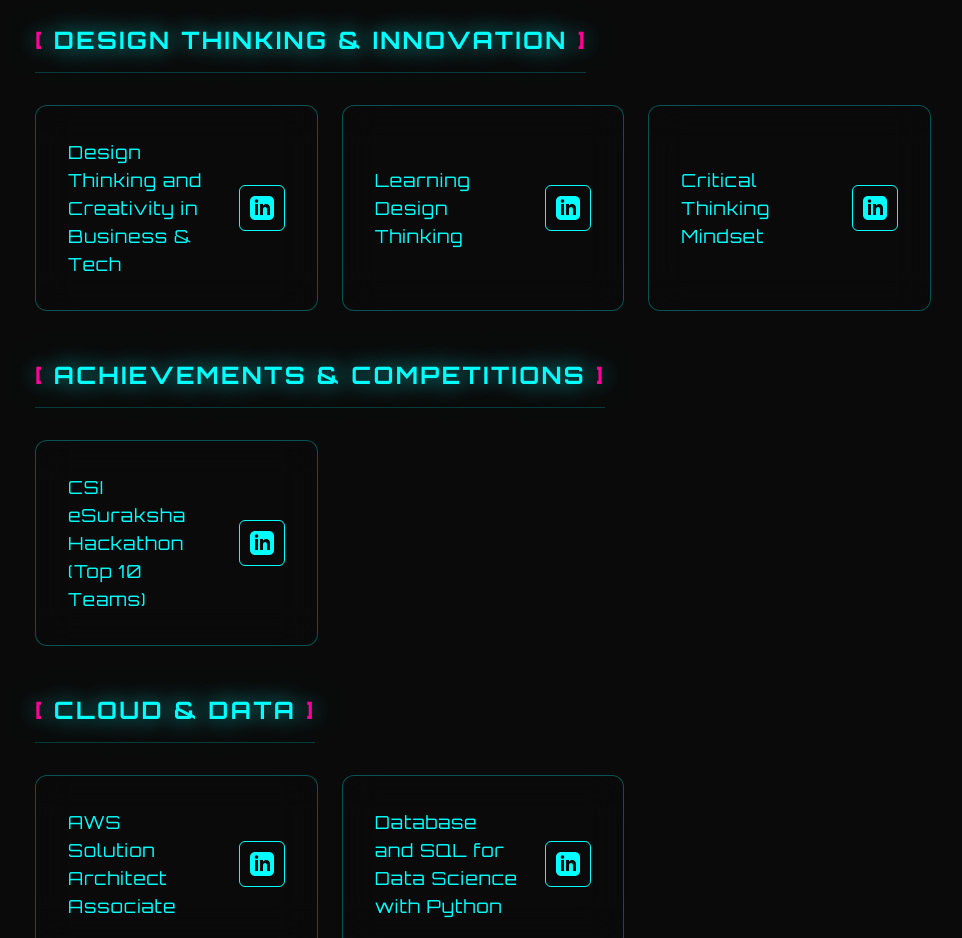
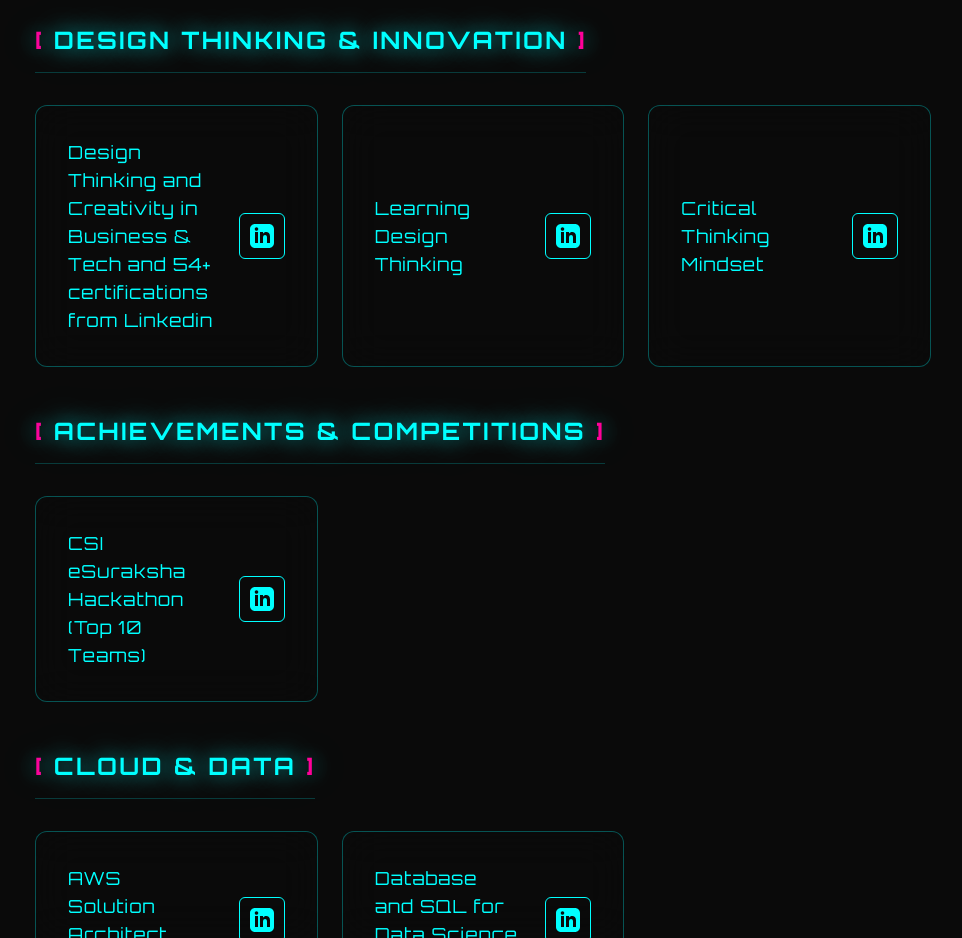
Before and after one commit to Pavan8104/Pavan-Sharma-portfolio, a React (Vite) app: page / in a window 1280 px wide. Shown: the part 6820-7758 px from the top of the page, without its empty margins (157-1119 px from the left). Built offline with nearby package versions, Linux system fonts and the light colour scheme; no server answers.

Commit message:
all certifications done

```diff
--- a/src/data/certifications.ts
+++ b/src/data/certifications.ts
@@ -25,7 +25,7 @@ export const certifications: Certification[] = [
     id: 'cert-3',
     category: 'Programming & Development',
     title: 'Web Designing Certification (Chandigarh University)',
-    link: 'https://www.linkedin.com/',
+    link: 'https://www.linkedin.com/posts/pavan-sharma-1645ab276_greetings-for-all-activity-7094561949845221377-lF3Q?utm_source=share&utm_medium=member_desktop&rcm=ACoAAENdERwBzBNT4Sfdin3sXvG4oMBMPST9UWs',
   },
   {
     id: 'cert-4',
@@ -38,8 +38,8 @@ export const certifications: Certification[] = [
   {
     id: 'cert-5',
     category: 'Design Thinking & Innovation',
-    title: 'Design Thinking and Creativity in Business & Tech',
-    link: 'https://www.linkedin.com/',
+    title: 'Design Thinking and Creativity in Business & Tech and 54+ certifications from Linkedin',
+    link: 'https://www.linkedin.com/posts/pavan-sharma-1645ab276_radhey-radhey-very-happy-to-share-activity-7121114126059237377-rd1e?utm_source=share&utm_medium=member_desktop&rcm=ACoAAENdERwBzBNT4Sfdin3sXvG4oMBMPST9UWs',
   },
   {
     id: 'cert-6',
@@ -59,7 +59,7 @@ export const certifications: Certification[] = [
     id: 'cert-8',
     category: 'Achievements & Competitions',
     title: 'CSI eSuraksha Hackathon (Top 10 Teams)',
-    link: 'https://www.linkedin.com/',
+    link: 'https://www.linkedin.com/posts/pavan-sharma-1645ab276_techenthusiast-codingchallenge-cybersecurity-activity-7144689529268887552-IUfQ?utm_source=share&utm_medium=member_desktop&rcm=ACoAAENdERwBzBNT4Sfdin3sXvG4oMBMPST9UWs',
   },
 
   // Cloud & Data
```
